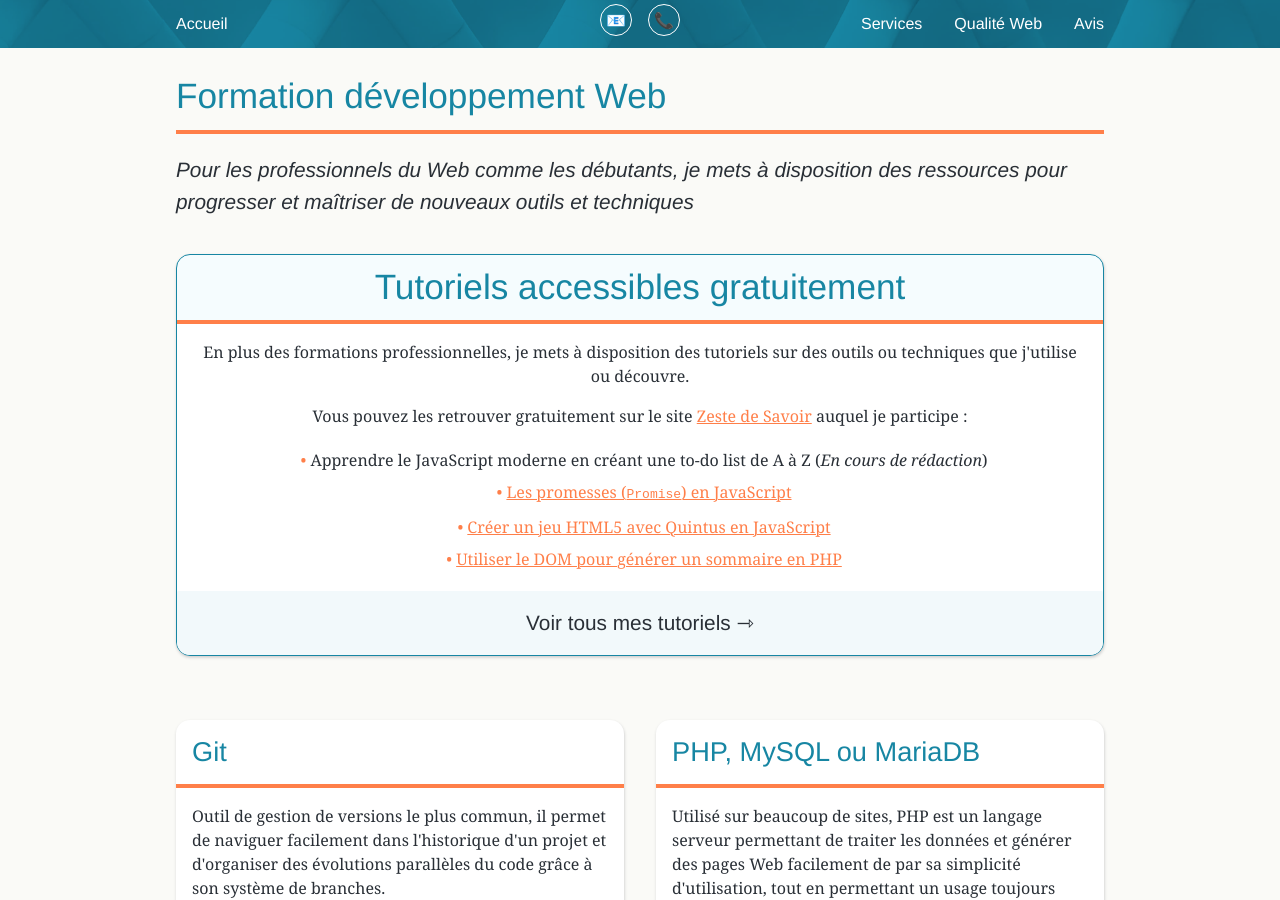
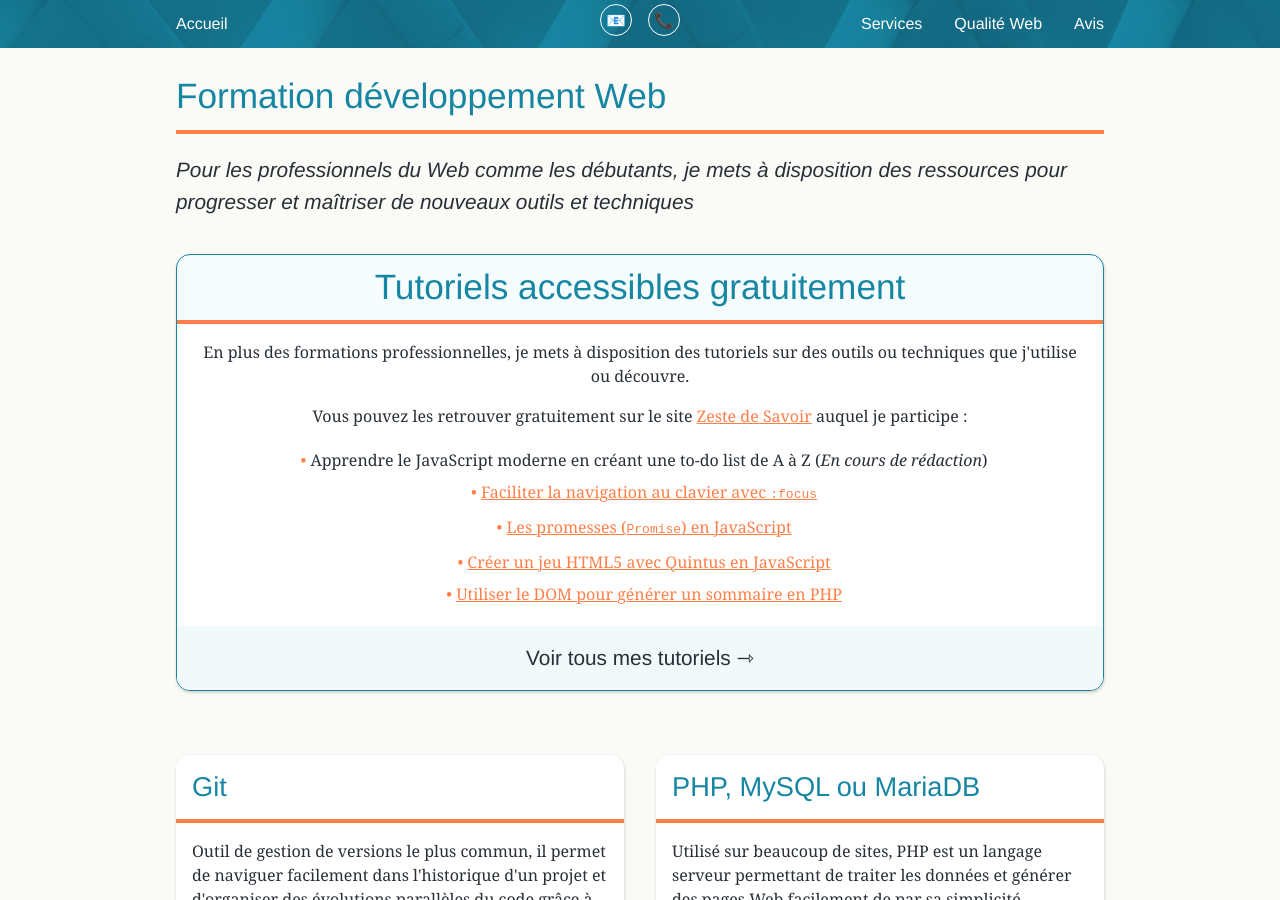
Before and after one commit to viki53/Website-static, a Jekyll site: the page built from services/formation-developpement-web.html, in a window 1280 px wide and 900 px high. Built offline with Jekyll 4.4.1, drawn with Linux system fonts in a browser that asks for light colours; comment, search, counter and statistics services are not loaded.

Commit message:
Add link to new tutorial

```diff
--- a/services/formation-developpement-web.html
+++ b/services/formation-developpement-web.html
@@ -18,16 +18,17 @@ order: 4
 			</header>
 			<div class="card-content">
 				<p>En plus des formations professionnelles, je mets à disposition des tutoriels sur des outils ou techniques que j'utilise ou découvre.</p>
-				<p>Vous pouvez les retrouver gratuitement sur le site <a href="https://zestedesavoir.com/" target="_blank" rel="noopener noreferrer">Zeste de Savoir</a> auquel je participe :</p>
+				<p>Vous pouvez les retrouver gratuitement sur le site <a href="https://zestedesavoir.com/" target="_blank" rel="noopener">Zeste de Savoir</a> auquel je participe :</p>
 				<ul>
 					<li itemscope itemtype="https://schema.org/HowTo"><span itemprop="name">Apprendre le JavaScript moderne en créant une to-do list de A à Z</span> (<em>En cours de rédaction</em>)</li>
-					<li itemscope itemtype="https://schema.org/HowTo"><a href="https://zestedesavoir.com/tutoriels/446/les-promesses-en-javascript/" target="_blank" rel="noopener noreferrer" itemprop="name">Les promesses (<code>Promise</code>) en JavaScript</a></li>
-					<li itemscope itemtype="https://schema.org/HowTo"><a href="https://zestedesavoir.com/tutoriels/599/creer-un-jeu-html5-avec-quintus/" target="_blank" rel="noopener noreferrer" itemprop="name">Créer un jeu HTML5 avec Quintus en JavaScript</a></li>
-					<li itemscope itemtype="https://schema.org/HowTo"><a href="https://zestedesavoir.com/tutoriels/3531/utiliser-le-dom-pour-generer-un-sommaire-en-php/" target="_blank" rel="noopener noreferrer" itemprop="name">Utiliser le DOM pour générer un sommaire en PHP</a></li>
+					<li itemscope itemtype="https://schema.org/HowTo"><a href="https://zestedesavoir.com/tutoriels/3864/faciliter-la-navigation-au-clavier-avec-focus/" target="_blank" rel="noopener" itemprop="name">Faciliter la navigation au clavier avec <code>:focus</code></a></li>
+					<li itemscope itemtype="https://schema.org/HowTo"><a href="https://zestedesavoir.com/tutoriels/446/les-promesses-en-javascript/" target="_blank" rel="noopener" itemprop="name">Les promesses (<code>Promise</code>) en JavaScript</a></li>
+					<li itemscope itemtype="https://schema.org/HowTo"><a href="https://zestedesavoir.com/tutoriels/599/creer-un-jeu-html5-avec-quintus/" target="_blank" rel="noopener" itemprop="name">Créer un jeu HTML5 avec Quintus en JavaScript</a></li>
+					<li itemscope itemtype="https://schema.org/HowTo"><a href="https://zestedesavoir.com/tutoriels/3531/utiliser-le-dom-pour-generer-un-sommaire-en-php/" target="_blank" rel="noopener" itemprop="name">Utiliser le DOM pour générer un sommaire en PHP</a></li>
 				</ul>
 			</div>
 			<footer class="card-footer">
-				<a href="https://zestedesavoir.com/tutoriels/voir/viki53/" target="_blank" rel="noopener noreferrer" class="more-info">Voir tous mes tutoriels</a>
+				<a href="https://zestedesavoir.com/tutoriels/voir/viki53/" target="_blank" rel="noopener" class="more-info">Voir tous mes tutoriels</a>
 			</footer>
 		</article>
 	</div>
```
